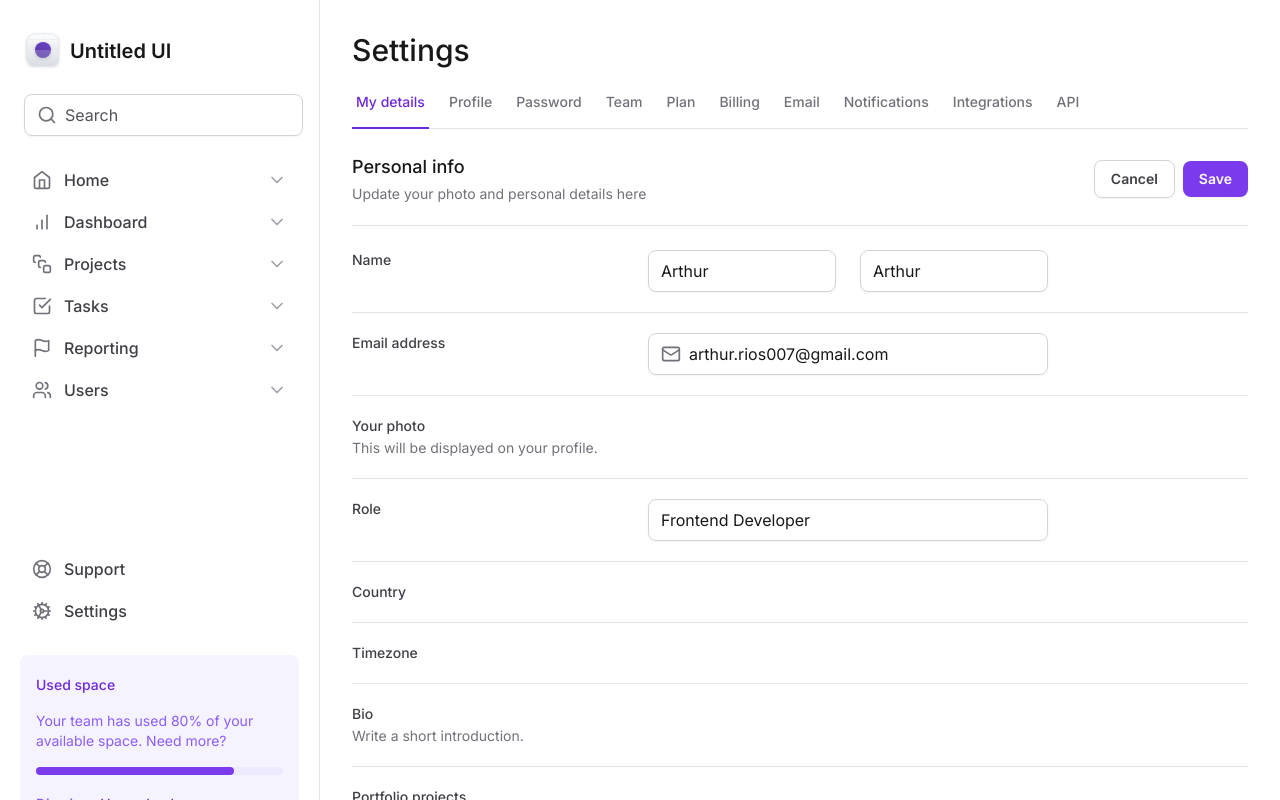
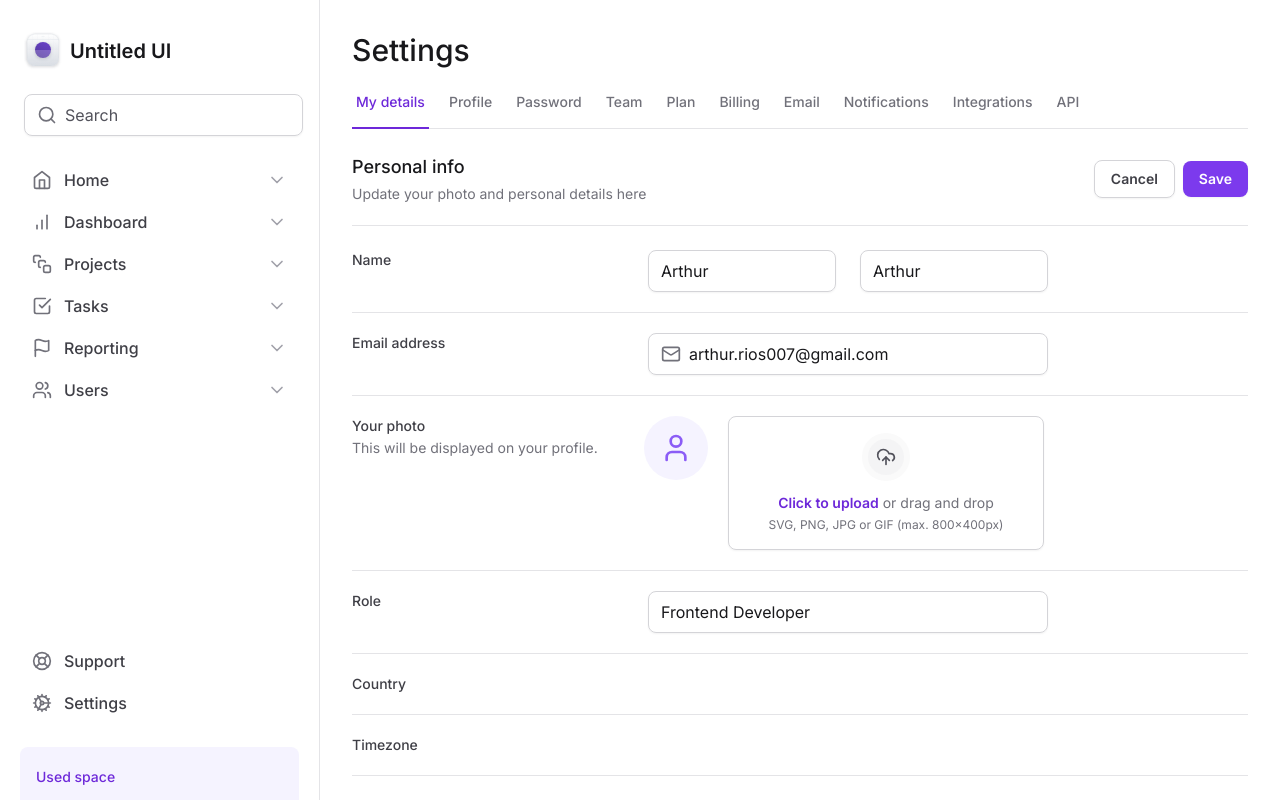
Before and after one commit to arthurrios/tailwind-course, a Next.js app: page / in a window 1280 px wide. Shown: the top 800 px of the page. Built offline with nearby package versions, Linux system fonts and the light colour scheme.

Commit message:
add form file input style

```diff
--- a/src/app/page.tsx
+++ b/src/app/page.tsx
@@ -1,6 +1,6 @@
 import { SettingsTabs } from '@/components/SettingsTabs'
 import * as Input from '@/components/Input'
-import { Mail } from 'lucide-react'
+import { Mail, UploadCloud, User } from 'lucide-react'
 
 export default function Home() {
   return (
@@ -75,7 +75,7 @@
 
           <div className="grid-cols-form grid gap-3 pt-5">
             <label
-              htmlFor="email"
+              htmlFor="photo"
               className="text-sm font-medium text-zinc-700"
             >
               Your photo
@@ -83,6 +83,34 @@
                 This will be displayed on your profile.
               </span>
             </label>
+            <div className="flex items-start gap-5">
+              <div className="flex h-16 w-16 items-center justify-center rounded-full bg-violet-50">
+                <User className="h-8 w-8 text-violet-500" />
+              </div>
+
+              <label
+                htmlFor="photo"
+                className="hover:bg-violet-25 group flex flex-1 cursor-pointer flex-col items-center gap-3 rounded-lg border border-zinc-300 px-6 py-4 text-center text-zinc-500 shadow-sm hover:border-violet-200 hover:text-violet-500"
+              >
+                <div className="border-6 rounded-full border-zinc-50 bg-zinc-100 p-2 group-hover:border-violet-50 group-hover:bg-violet-100">
+                  <UploadCloud className="h-5 w-5 text-zinc-600 group-hover:text-violet-600" />
+                </div>
+
+                <div className="flex flex-col items-center gap-1">
+                  <span className="text-sm">
+                    <span className="font-semibold text-violet-700">
+                      Click to upload
+                    </span>{' '}
+                    or drag and drop
+                  </span>
+                  <span className="text-xs">
+                    SVG, PNG, JPG or GIF (max. 800x400px)
+                  </span>
+                </div>
+              </label>
+
+              <input type="file" className="sr-only" id="photo" />
+            </div>
           </div>
 
           <div className="grid-cols-form grid gap-3 pt-5">
--- a/tailwind.config.js
+++ b/tailwind.config.js
@@ -9,6 +9,16 @@
         form: 'minmax(7.5rem, 17.5rem) minmax(25rem, 1fr), minmax(0, 15rem)',
       },
 
+      borderWidth: {
+        6: '6px',
+      },
+
+      colors: {
+        violet: {
+          25: '#fcfaff',
+        },
+      },
+
       maxWidth: {
         app: '700px',
       },
```
